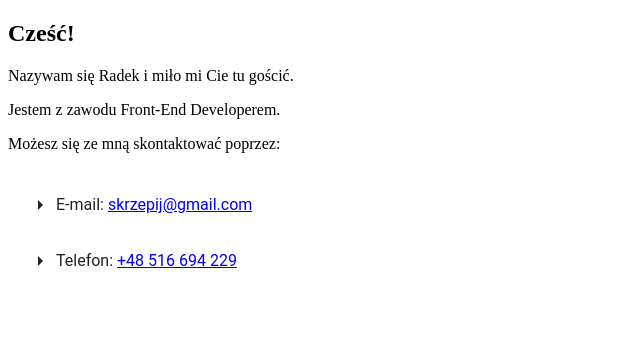
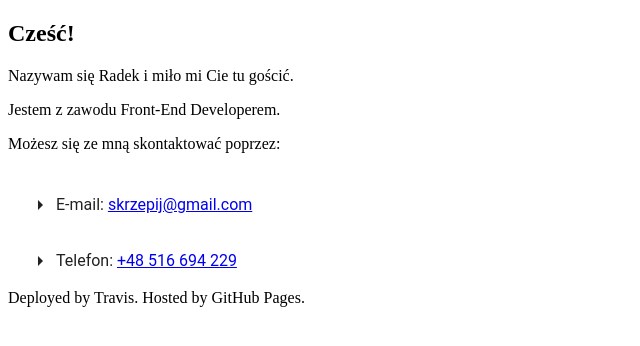
Before and after one commit to skrzepij/skrzepij.github.io, an Angular app: page / in a window 1280 px wide. Shown: the top 346 px of the page, without its empty margins (0-640 px from the left). Built offline with nearby package versions, Linux system fonts and the light colour scheme.

Commit message:
add footer - just to check if deploy works properly

```diff
--- a/src/app/app.component.html
+++ b/src/app/app.component.html
@@ -18,3 +18,7 @@
     </mat-list-item>
   </mat-list>
 </div>
+
+<footer>
+  Deployed by Travis. Hosted by GitHub Pages.
+</footer>
```
